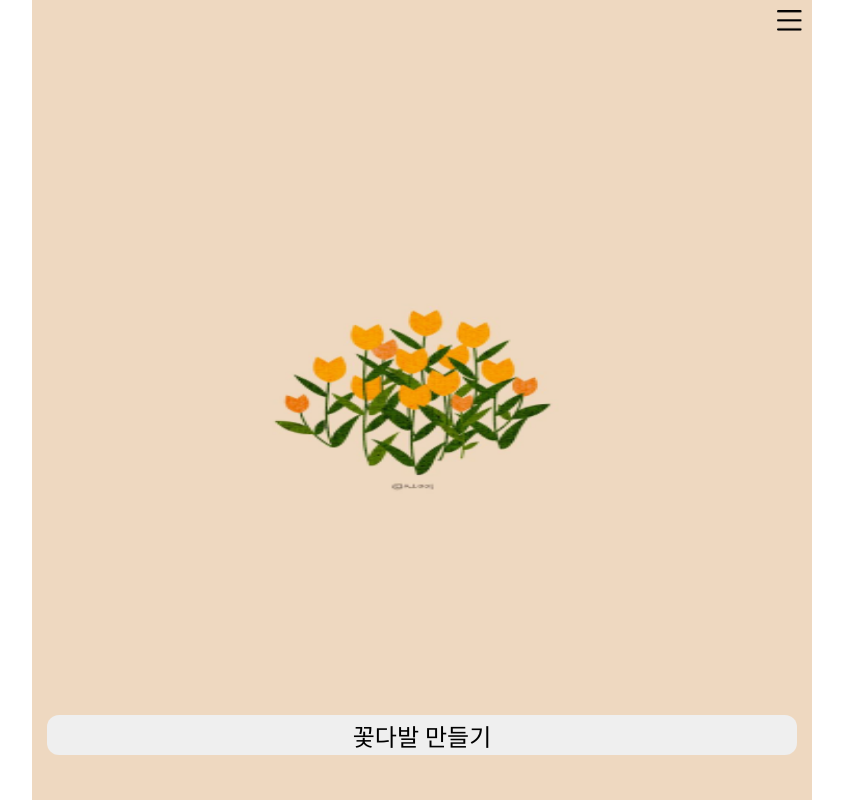
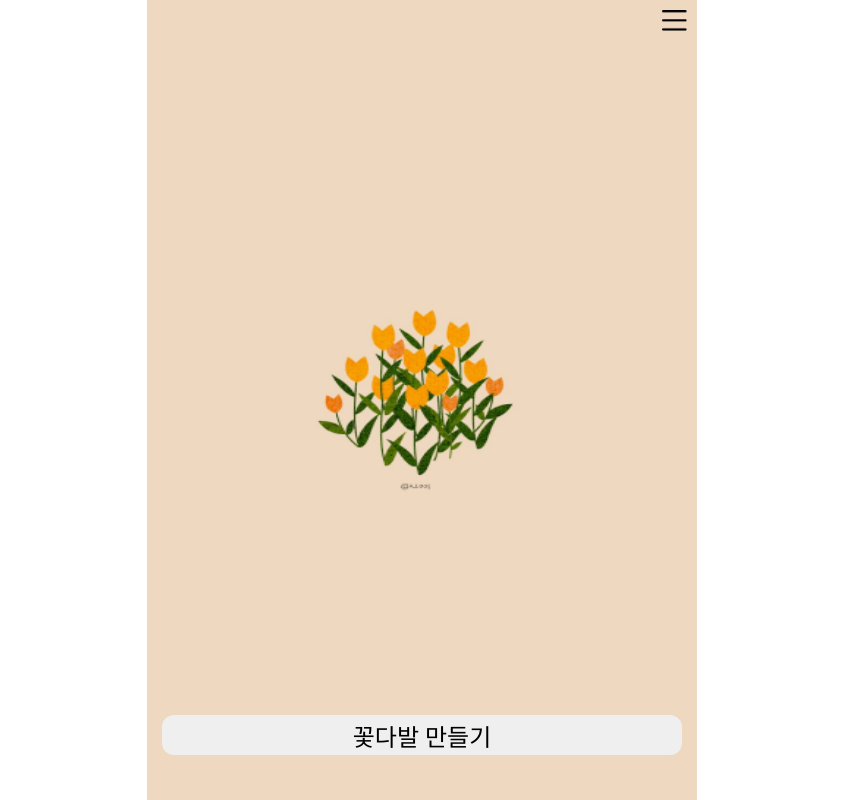
Before and after one commit to 2022Letters/frontend, a React (Create React App) app: page / in a window 1280 px wide. Shown: the whole page, without its empty margins (218-1061 px from the left). Built offline with nearby package versions, Linux system fonts and the light colour scheme; a web font is replaced by a local one.

Commit message:
Refactor : #8 페이지 min, max width 수정

```diff
--- a/src/common/style/GlobalStyle.ts
+++ b/src/common/style/GlobalStyle.ts
@@ -44,7 +44,8 @@ html,body, #root{
 }
 
 body{
-  max-width:780px;
+  max-width:550px;
+  min-width:320px;
   min-height:100%;
   margin:0 auto;
 }
```
